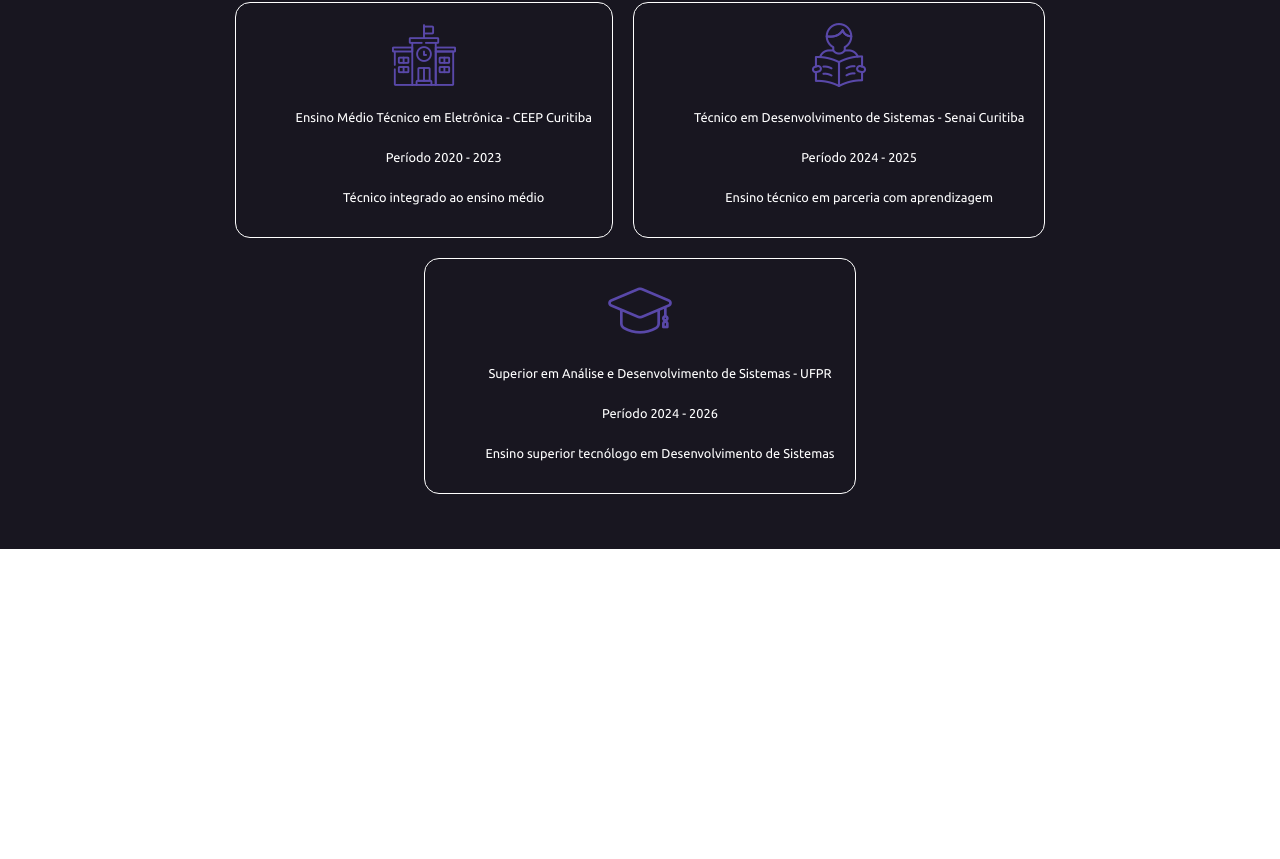
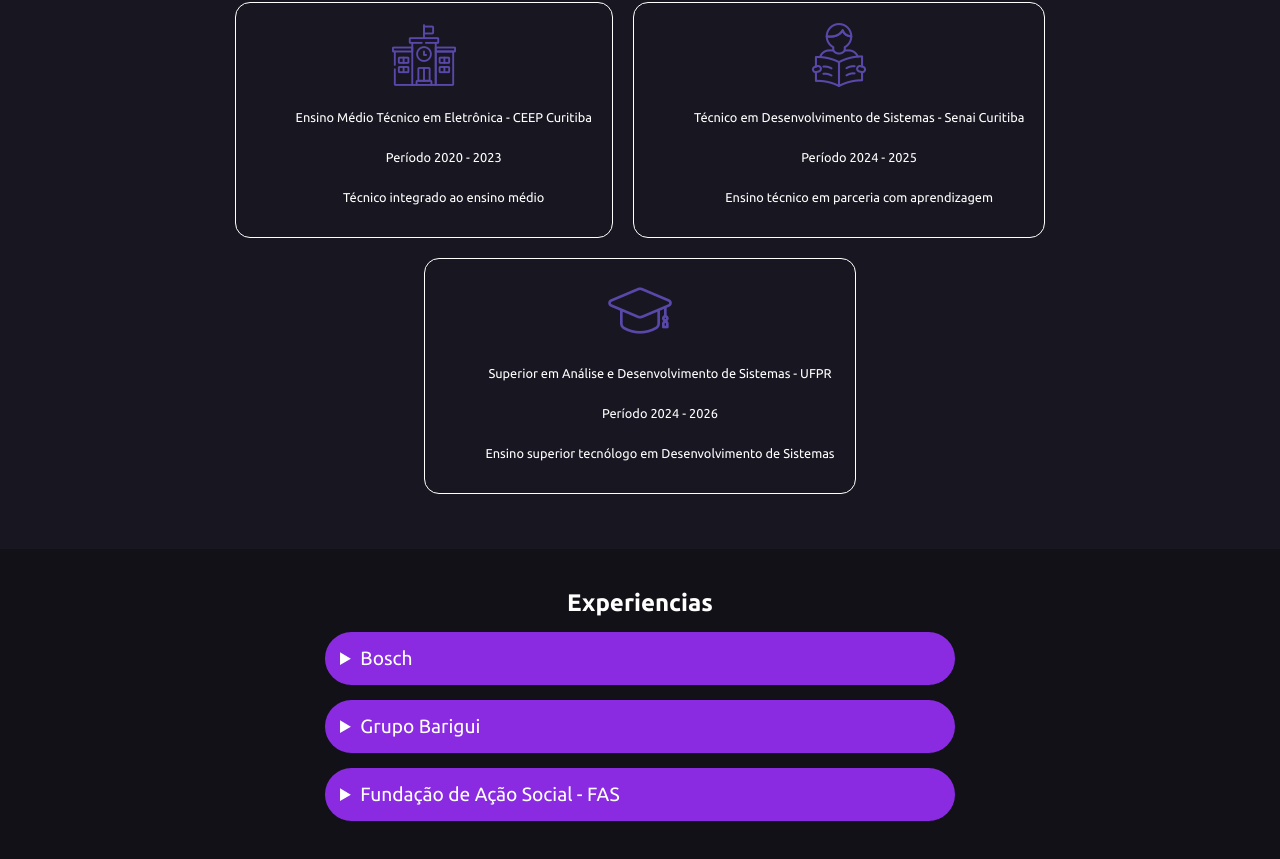
Before and after one commit to milena579/PortifolioReact, a React (Vite) app: page / in a window 1280 px wide. Shown: the part 1319-2178 px from the top of the page. Before the commit the page ends 1868 px from the top, so only its background shows below. Built offline with nearby package versions, Linux system fonts and the light colour scheme.

Commit message:
criando experiencia

```diff
--- a/src/App.jsx
+++ b/src/App.jsx
@@ -11,7 +11,7 @@ function App() {
             <ul>
                 <li><a href="#home">Home</a></li>
                 <li><a href="#sobremim">Sobre Mim</a></li>
-                <li><a href="#skills">Skills</a></li>
+                <li><a href="#experiencia">Experiencia</a></li>
                 <li><a href="#projetos">Projetos</a></li>
                 <li><a href="#contatos">Contato</a></li>
             </ul>
@@ -89,6 +89,31 @@ function App() {
                 </div>
             </div>
       </section>
+
+      <section className={style.experiencia} id='experiencia'>
+          <h1>Experiencias</h1>
+
+          <details className={style.empresa}>
+            <summary>Bosch</summary>
+            <p>Aprendiz soluções digitais</p>
+            <p>Desenvolvimento de habilidades na área de T.I e trabalho em equipe</p>
+            <p>Data de início: 05/02/2024 até Atualmente</p>
+          </details>
+
+          <details className={style.empresa}>
+            <summary>Grupo Barigui</summary>
+            <p>Auxiliar de TI</p>
+            <p>Auxilio em tasks</p>
+            <p>Data de início: JUL/2022 até JAN/2024</p>
+          </details>
+
+          <details className={style.empresa}>
+            <summary>Fundação de Ação Social - FAS</summary>
+            <p>Aprendiz administrativo</p>
+            <p>Desenvolvimento de habilidades na área de T.I e trabalho em equipe</p>
+            <p>Data de início: JAN/2021 até FEV/2022</p>
+          </details>
+      </section>
     </main>
     </>
   )
--- a/src/App.module.css
+++ b/src/App.module.css
@@ -134,3 +134,33 @@
     justify-content: center;
     line-height: 5vh;
 }
+
+.experiencia{
+    background-color: var(--fundoExperiencia);
+    color: var(--corFonte);
+    display: flex;
+    flex-direction: column;
+    padding: 40px;
+    justify-content: space-around;
+    align-items: center;
+    gap: 15px;
+}
+
+.empresa{
+    display: flex;
+    flex-direction: row;
+    flex-wrap: wrap;
+    width: 50%;
+    background-color: var(--fundoVioleta);
+    border-radius: 30px;
+    padding: 15px;
+}
+
+.empresa summary{
+    font-size: larger;
+    font-weight: 400;
+}
+
+.empresa p{
+    margin: 10px;
+}
--- a/src/index.css
+++ b/src/index.css
@@ -10,6 +10,7 @@
   --corMenu: #9e64ca;
   --corBordaMenu: #3e2f74;
   --corFonte: white;
+  --fundoExperiencia:rgb(18, 17, 24);
 }
 
 *{
```
